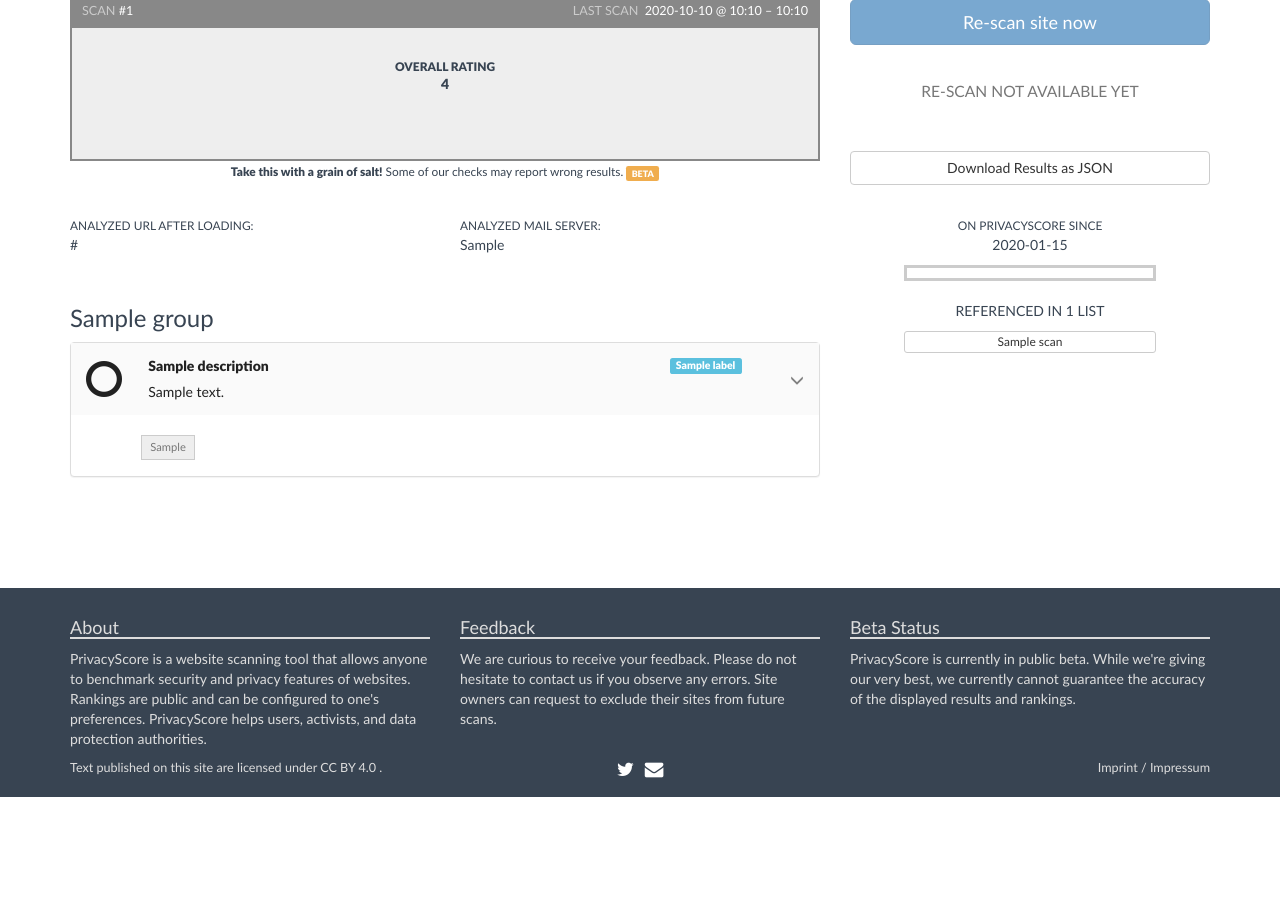
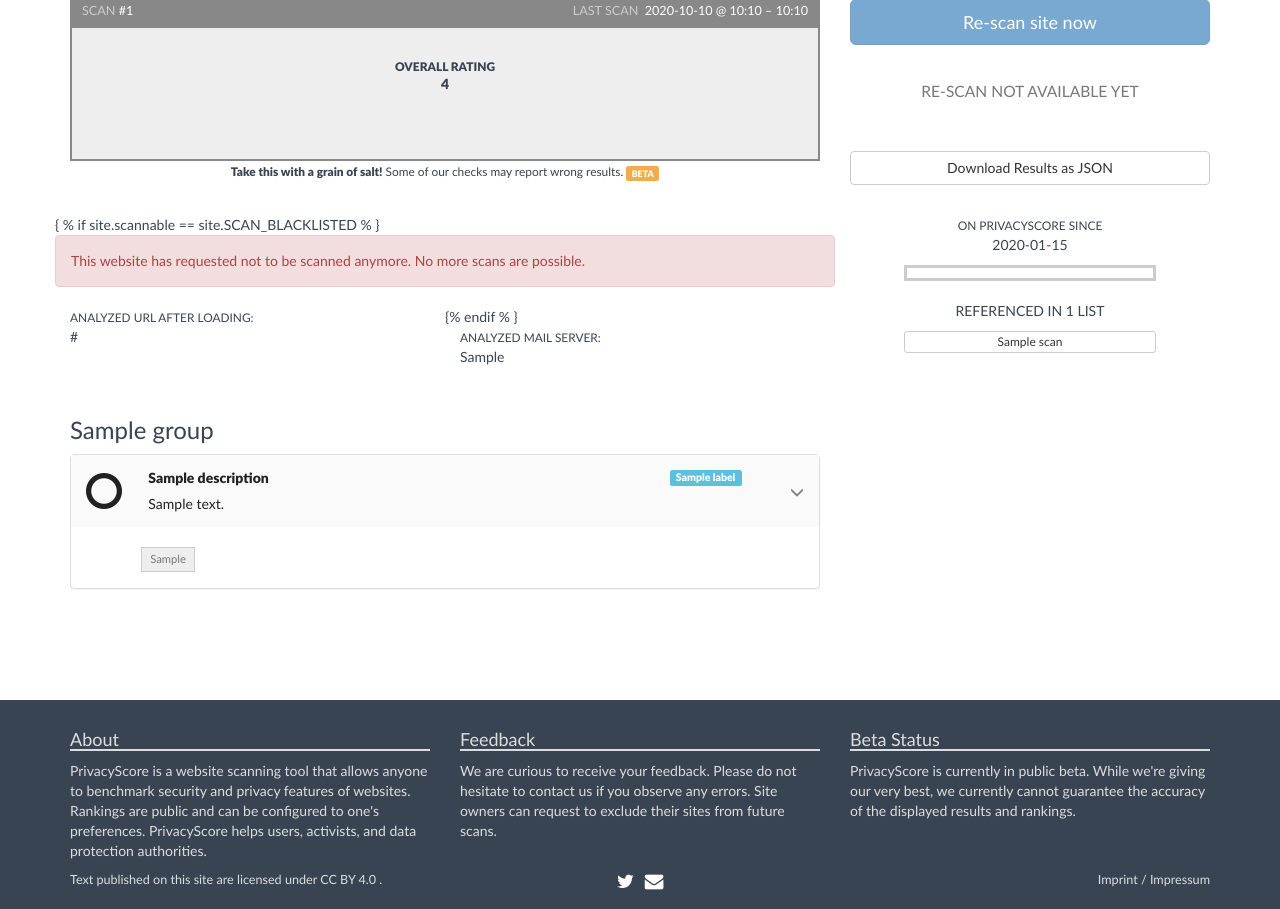
Before and after one commit to PrivacyScore/PrivacyScore, a Django app: template privacyscore/frontend/templates/frontend/view_site.html in a window 1280 px wide. Shown: the part 207-1116 px from the top of the page. Before the commit the page ends 1004 px from the top, so only its background shows below. Run offline with Django 3.2, Linux system fonts and the light colour scheme; the template is opened without the code that fills it: most values are stand-ins (such as "Sample title", 1, 10 or a date in 2020); parts of the project's set-up code (start-up, migrations or seed data) failed here and were passed over; some libraries are stand-ins or nearby versions; some web fonts are replaced.

Commit message:
Add warning message about blacklist on scan details

```diff
--- a/privacyscore/frontend/templates/frontend/view_site.html
+++ b/privacyscore/frontend/templates/frontend/view_site.html
@@ -182,6 +182,9 @@ table.dataTable thead .sorting_desc_disabled
 <div class="row">
     <div class="col-sm-8">
         <div class="row">
+            { % if site.scannable == site.SCAN_BLACKLISTED % }
+                <div class="alert alert-danger">This website has requested not to be scanned anymore. No more scans are possible.</div>
+            {% endif % }
             <div class="col-sm-6">
                 <p><small>ANALYZED URL AFTER LOADING:</small><br>
                     <span style="word-wrap: break-word;">
```
